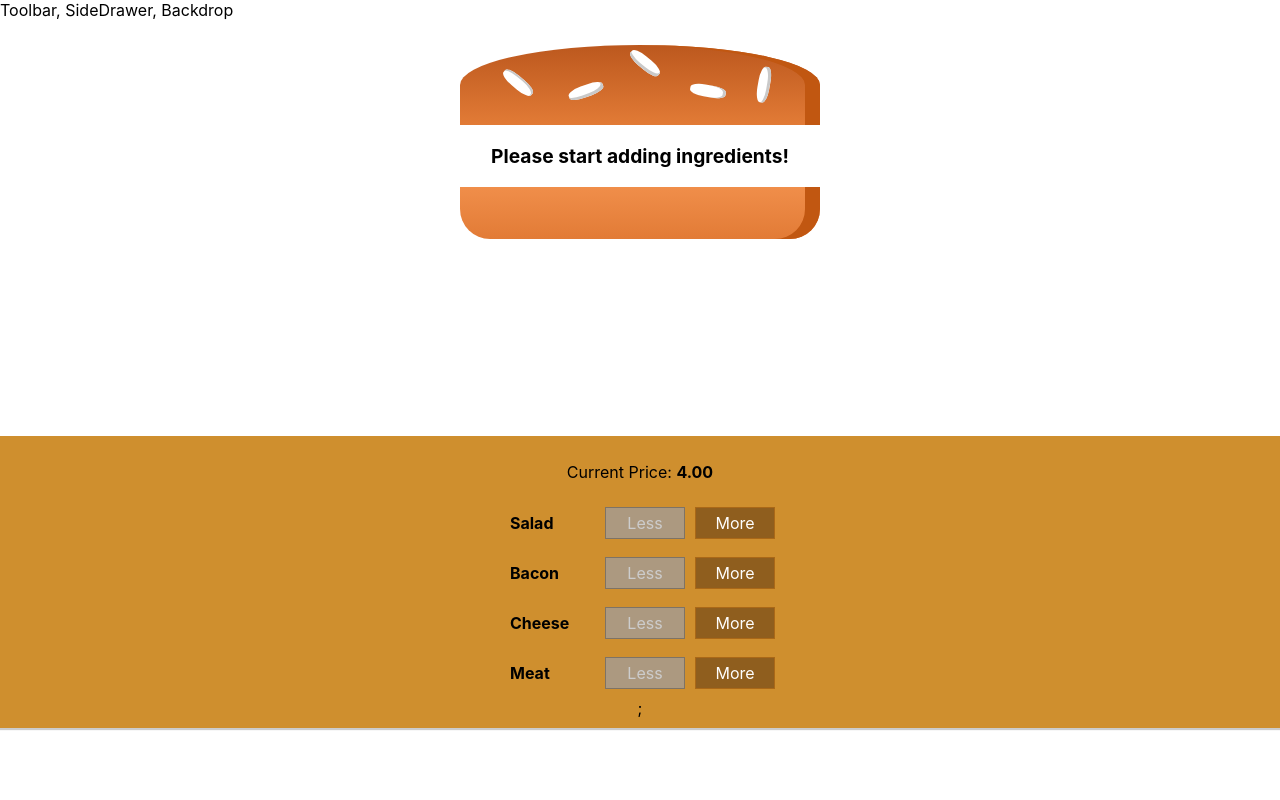
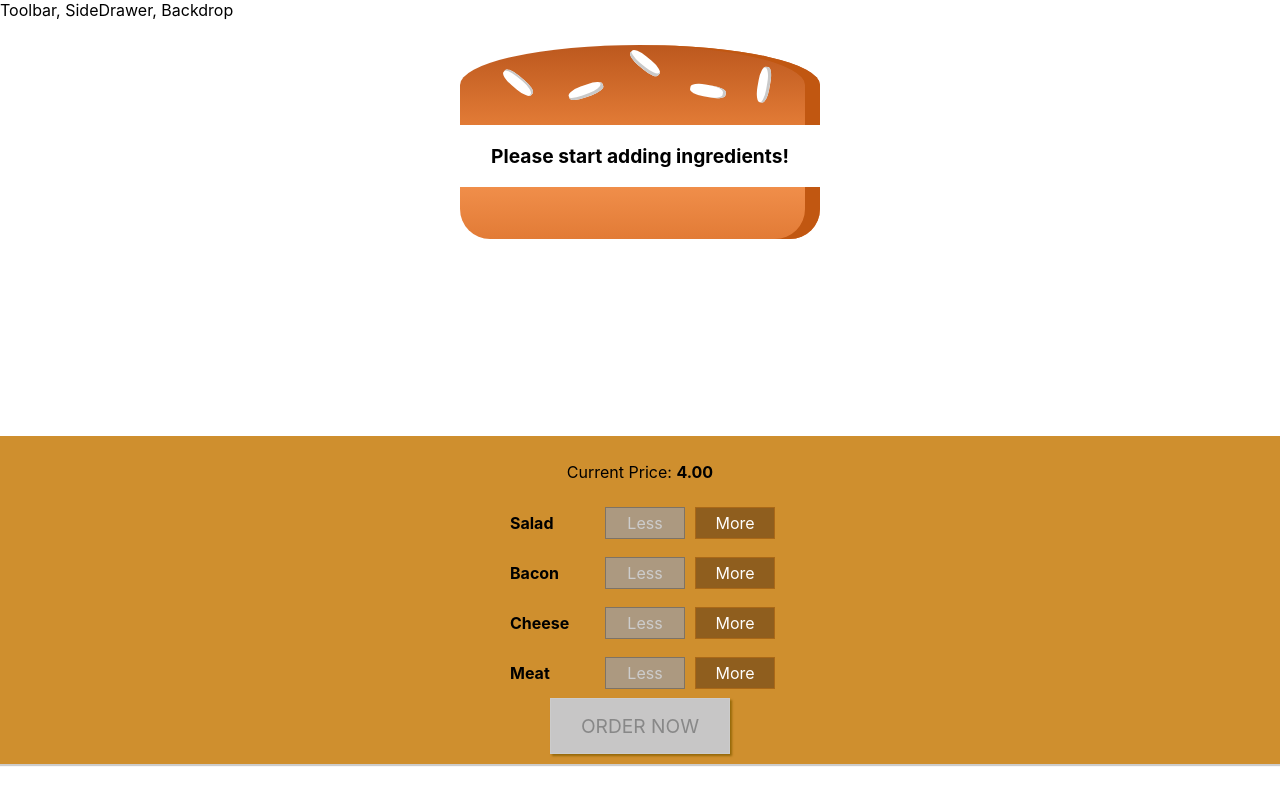
Before and after one commit to vjpal3/React-App-Burger-Builder, a React (Create React App) app: page / in a window 1280 px wide. Built offline with nearby package versions, Linux system fonts and the light colour scheme.

Commit message:
Add order button

```diff
--- a/src/components/Burger/BuildControls/BuildControls.js
+++ b/src/components/Burger/BuildControls/BuildControls.js
@@ -23,7 +23,9 @@
         disabled={props.disabled[control.type]}
       />
     ))}
-    ;
+    <button className={classes.OrderButton} disabled={!props.purchasable}>
+      ORDER NOW
+    </button>
   </div>
 );
 export default buildControls;
--- a/src/components/Burger/BuildControls/BuildControls.module.css
+++ b/src/components/Burger/BuildControls/BuildControls.module.css
@@ -8,3 +8,45 @@
   margin: auto;
   padding: 10px 0;
 }
+
+.OrderButton {
+  background-color: #dad735;
+  outline: none;
+  cursor: pointer;
+  border: 1px solid #966909;
+  color: #966909;
+  font-family: inherit;
+  font-size: 1.2em;
+  padding: 15px 30px;
+  box-shadow: 2px 2px 2px #966909;
+}
+
+.OrderButton:hover,
+.OrderButton:active {
+  background-color: #a0db41;
+  border: 1px solid #966909;
+  color: #966909;
+}
+
+.OrderButton:disabled {
+  background-color: #c7c6c6;
+  cursor: not-allowed;
+  border: 1px solid #ccc;
+  color: #888888;
+}
+
+.OrderButton:not(:disabled) {
+  animation: enable 0.3s linear;
+}
+
+@keyframes enable {
+  0% {
+    transform: scale(1);
+  }
+  60% {
+    transform: scale(1.1);
+  }
+  100% {
+    transform: scale(1);
+  }
+}
--- a/src/containers/BurgerBuilder/BurgerBuilder.js
+++ b/src/containers/BurgerBuilder/BurgerBuilder.js
@@ -17,8 +17,17 @@
       cheese: 0,
       meat: 0
     },
-    totalPrice: 4
+    totalPrice: 4,
+    purchasable: false
   };
+
+  updatePurchaseState() {
+    const ingredients = this.state.ingredients;
+    const sum = Object.keys(ingredients).reduce((sum, key) => {
+      return (sum += ingredients[key]);
+    }, 0);
+    this.setState({ purchasable: sum > 0 });
+  }
 
   addIngredientHandler = type => {
     this.setState(prevState => {
@@ -28,7 +37,7 @@
         ingredients: updatedIngredients,
         totalPrice: prevState.totalPrice + INGREDIENT_PRICES[type]
       };
-    });
+    }, this.updatePurchaseState);
   };
 
   removeIngredientHandler = type => {
@@ -41,7 +50,7 @@
         ingredients: updatedIngredients,
         totalPrice: prevState.totalPrice - INGREDIENT_PRICES[type]
       };
-    });
+    }, this.updatePurchaseState);
   };
 
   render() {
@@ -59,6 +68,7 @@
           ingredientRemoved={this.removeIngredientHandler}
           disabled={disabledInfo}
           price={this.state.totalPrice}
+          purchasable={this.state.purchasable}
         />
       </>
     );
```
